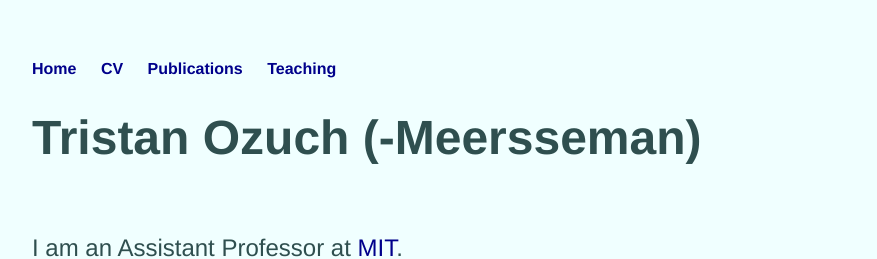
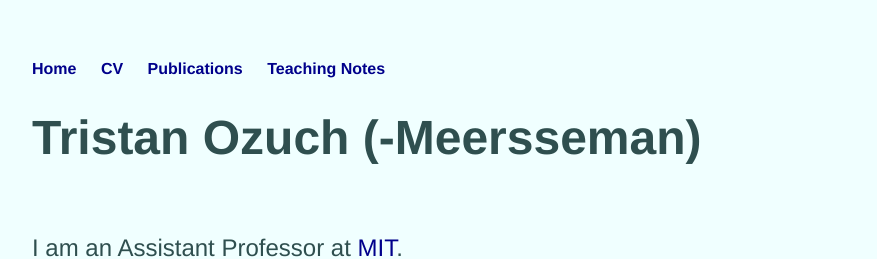
Before and after one commit to tristanozuch/tristanozuch.github.io, a Jekyll site: the page built from index.html, in a window 1280 px wide. Shown: the top 259 px of the page, without its empty margins (160-1037 px from the left). Built offline with Jekyll 4.4.1, drawn with Linux system fonts in a browser that asks for light colours.

Commit message:
Update default.html

```diff
--- a/_layouts/default.html
+++ b/_layouts/default.html
@@ -15,7 +15,7 @@
 	        		<li><a href="/">Home</a></li>
 				<li><a href="/cv">CV</a></li>
 		        	<li><a href="/publications">Publications</a></li>
-	        		<li><a href="/teaching">Teaching</a></li>
+	        		<li><a href="/teaching">Teaching Notes</a></li>
 	    		</ul>
 			</nav>
 			<div class="container">
```
